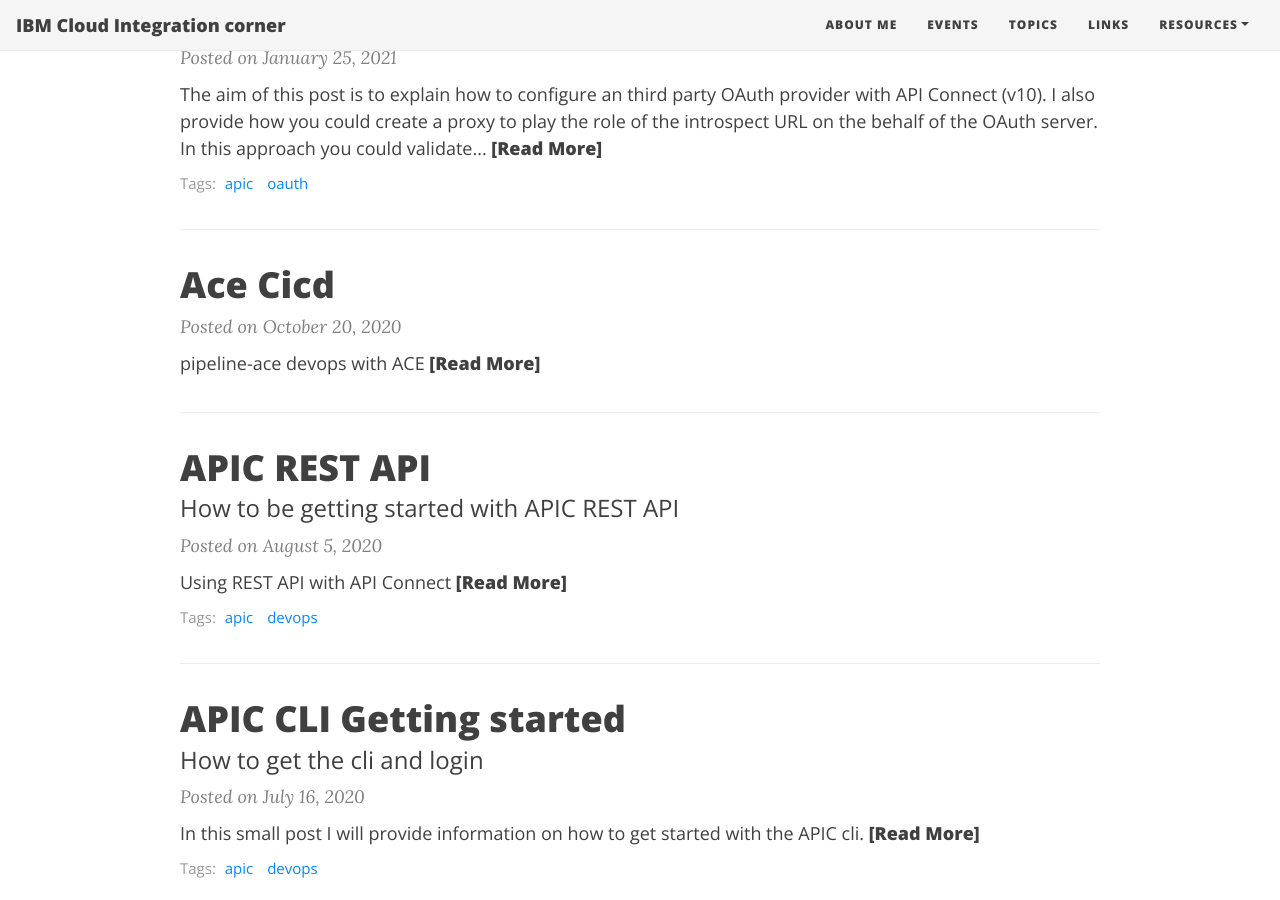
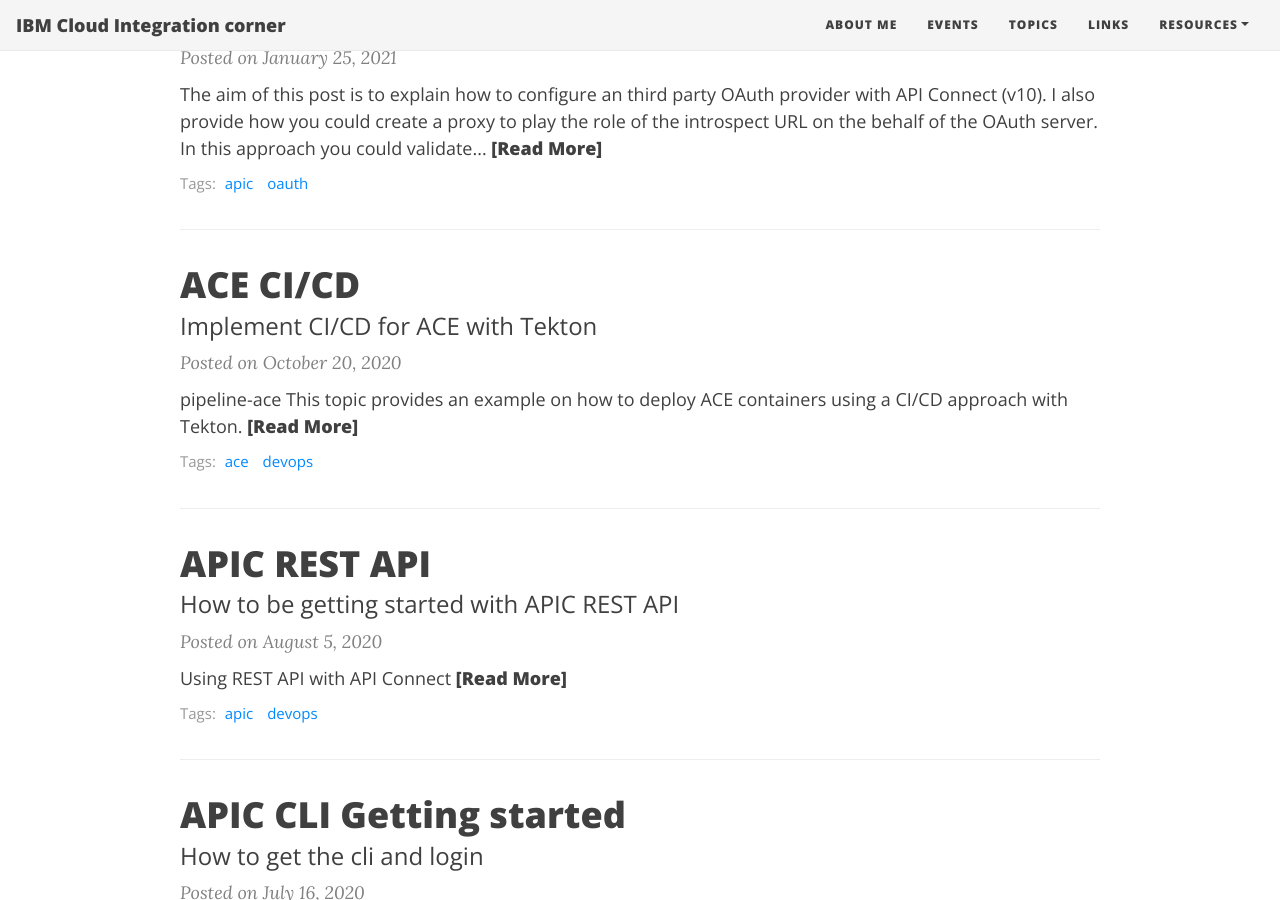
Before and after one commit to prichelle/integration.github.io, a Jekyll site: the page built from index.md, in a window 1280 px wide and 900 px high, scrolled down 1616 px. Built offline with Jekyll 4.4.1, drawn with Linux system fonts in a browser that asks for light colours; nearby versions of some CDN libraries; Markdown is read by kramdown in place of the engine named in the settings.

Commit message:
update ace cicd

````diff
--- a/_posts/2020-10-20-ACE-CICD.md
+++ b/_posts/2020-10-20-ACE-CICD.md
@@ -1,6 +1,15 @@
+---
+layout: post
+title: ACE CI/CD
+subtitle: Implement CI/CD for ACE with Tekton
+tags: [ace, devops]
+comments: true
+category: ace
+---
 # pipeline-ace
-devops with ACE
+This topic provides an example on how to deploy ACE containers using a CI/CD approach with **Tekton**.
 
+This topic complements the [git repo pipeline-ace](https://github.com/prichelle/pipeline-ace).
 
 # Pipeline architecture
 
@@ -18,7 +27,8 @@
       - git: The git resource represents a git repository, that contains the source code to be built by the pipeline.
       - image: An image resource represents an image that lives in a remote repository.
 
-The devops pipeline provided here is very simple, it builds an ace image that contains a bar file that has been copied from the git repo and deploy it.
+The devops pipeline provided here is very simple, it builds an ace image with a **bar** file that has been pulled from the git repo and deploy the built image.
+
 The tasks would be:
   - build the ace image with the bar file
   - deploy the ace image
@@ -37,25 +47,28 @@
   - securitycontext: privileged is required when pushing images to the registry
   - workingDir: location where the command will be executed
   - resources can be used to set limits for memory and cpu
+
+
 ### ace-build-task
 
 This task is used to build the ace image and push it to the registry.
-It uses **buildah** (https://buildah.io/).
+
+It uses [**buildah**](https://buildah.io/).
 Buildah allows to build oci image from DockerFile using the buildah command **bud** or (build-using-dockerfile).
 OCI images built using the Buildah command line tool (CLI) and the underlying OCI based technologies (e.g. containers/image and containers/storage) are portable and can therefore run in a Docker environment.
-(https://github.com/containers/buildah/blob/master/docs/tutorials/01-intro.md#using-dockerfiles-with-buildah)
+[using-dockerfiles-with-buildah](https://github.com/containers/buildah/blob/master/docs/tutorials/01-intro.md#using-dockerfiles-with-buildah)
 
-```
+```shell
 buildah bud -f myDockerFile -t imageNameToCreate .
 buildah bud -t imageNameToCreate .
 ```
+
 Detailed options can be found here [git buildah-bud](https://github.com/containers/buildah/blob/master/docs/buildah-bud.md)
-
 
 The first step uses **buildah bud** to build an image from a Docker file.
 The image used to run "buildah" is defined by the param builder_image.
 The image build will be set to the parameter referenced by the resource image under url.
-The registry used to push the image is provided by the parameter
+The registry used to push the image is provided by the parameter.
 
 
 The images are stored in containers/storage and needs to be copy where the Docker daemon stores its images.
@@ -63,30 +76,26 @@
 **buildah push** is used to push the images.
 Detailed information can be found at the [github buildah-push](https://github.com/containers/buildah/blob/master/docs/buildah-push.md)
 
-```
+```shell
 buildah push [options] myImageInBuildah [destination]
 ```
+
 The Image "DESTINATION" uses a "transport":"details" format. Multiple transports are supported.
-Here we are using "docker://docker-reference" since openshift is a registry implementing the "Docker Registry HTTP API V2".
+In our example I am using "docker://docker-reference" since openshift is a registry implementing the "Docker Registry HTTP API V2".
 
-Please note that the docker file use as image the one available in github.
+Please note that the docker file use as base ACE image the one publicly available in github.
 **Attention** This tutorial is using the ACE operator to publish the integration server into the cluster. Not all images are compatible with the operator. We are using [ibmcom/ace-server](https://hub.docker.com/r/ibmcom/ace-server)
 
 ### deploy
 
 This task publish an ace image into the cluster by using the IntegrationServer CR.
 
-Instead of referencing the barUrl, this cr definition is using (spec.pod.containers.runtime.image) to set the image to use.
+Instead of referencing the barUrl, this CRD (custom resource definition) is using (spec.pod.containers.runtime.image) to set the image to use.
 Please refer to the [ACE documentation](https://www.ibm.com/support/knowledgecenter/SSTTDS_11.0.0/com.ibm.ace.icp.doc/certc_install_integrationserveroperandreference.html) for additional information.
 
-TODO:
-- release tag in template
-      params:
-      - name: imageTag
-        value: $(uid)
 
+# Resources:
 
-webhooks configruation
 https://www.openshift.com/blog/from-code-to-production-with-gitops
 
 https://github.com/IBM/tekton-tutorial
````
Also changed, not shown: other parts of _posts/2020-10-20-ACE-CICD.md (+1 -1 lines).
